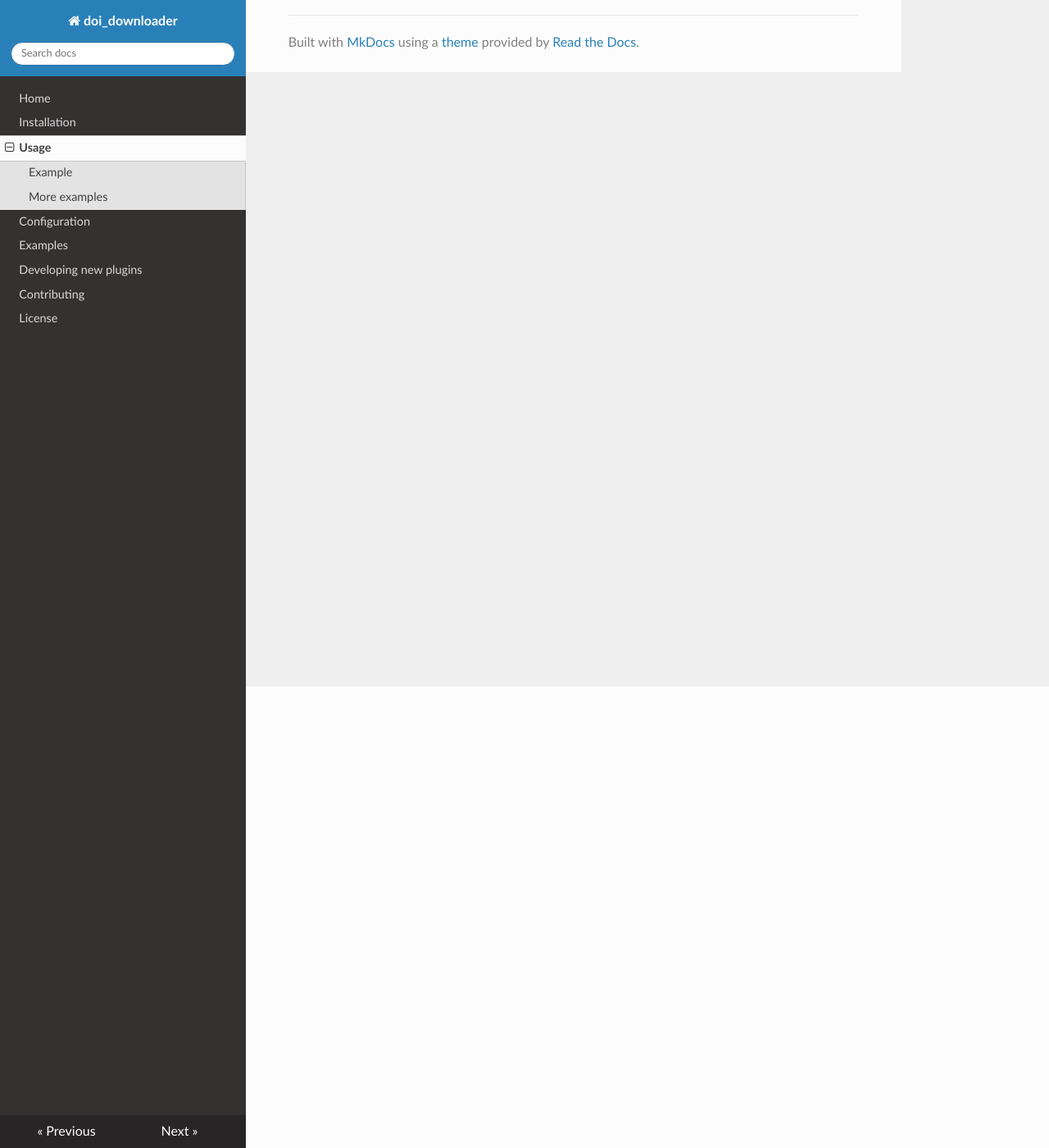
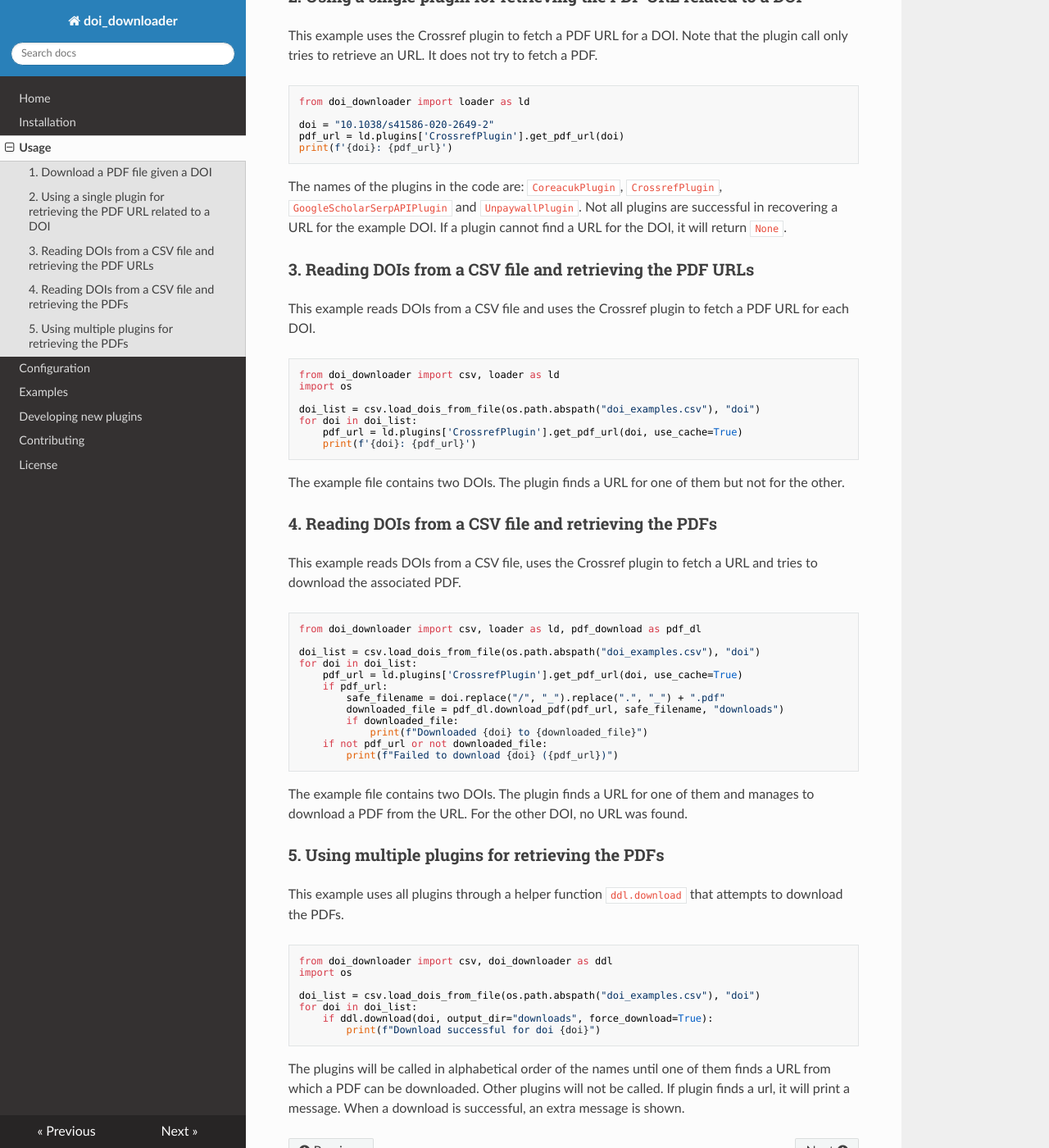
Before and after one commit to escience-tmsr/doi-downloader, an MkDocs documentation site: the page built from docs/usage.md, in a window 1280 px wide and 1400 px high, scrolled down 563 px. Shown: the whole window at 82% size. Built offline with MkDocs 1.6.1, drawn with Linux system fonts in a browser that asks for light colours; nearby versions of some CDN libraries; some of the changed text lies outside the part shown.

Commit message:
rewritten docs phase 2

````diff
--- a/docs/examples.md
+++ b/docs/examples.md
@@ -14,7 +14,8 @@ print(f'{doi}: {pdf_url}')
 ```
 
 The names of the plugins in the code are: `CoreacukPlugin`, `CrossrefPlugin`, `GoogleScholarSerpAPIPlugin` and
-`UnpaywallPlugin`. Not all plugins are successful in recovering a URL for the example DOI.
+`UnpaywallPlugin`. Not all plugins are successful in recovering a URL for the example DOI. If a plugin cannot
+find an URL for the DOI, it will return `None`.
 
 ### Reading DOIs from a CSV file and retrieving the PDF URLs
 
@@ -30,9 +31,12 @@ for doi in doi_list:
     print(f'{doi}: {pdf_url}')
 ```
 
+The example file contains two DOIs. The plugin finds a URL for one of them but not for the other.
+
 ###  Reading DOIs from a CSV file and retrieving the PDFs
 
-This example reads DOIs from a CSV file, uses the Crossref plugin to fetch a PDF URL and tries to download the associated PDF.
+This example reads DOIs from a CSV file, uses the Crossref plugin to fetch a PDF URL and tries to download the
+associated PDF.
 
 ```python
 from doi_downloader import csv, loader as ld, pdf_download as pdf_dl
@@ -49,6 +53,9 @@ for doi in doi_list:
         print(f"Failed to download {doi} ({pdf_url})")
 ```
 
+The example file contains two DOIs. The plugin finds a URL for one of them and manages to download a PDF from the URL.
+For the other DOI, no URL was found.
+
 ### Using multiple plugins for retrieving the PDFs
 
 This example uses all plugins through a helper function that attempts to download the PDFs.
@@ -59,5 +66,10 @@ import os
 
 doi_list = csv.load_dois_from_file(os.path.abspath("doi_examples.csv"), "doi")
 for doi in doi_list:
-    ddl.download(doi, output_dir="downloads", force_download=True)
+    if ddl.download(doi, output_dir="downloads", force_download=True):
+        print(f"Download successful for doi {doi}")
 ```
+
+The plugins will be called in alphabetical order of the names until one of them finds a URL from which a PDF can
+be downloaded. Other plugins will not be called. If plugin finds a url, it will print a message. When a download
+is successful, an extra message is shown.
--- a/docs/usage.md
+++ b/docs/usage.md
@@ -1,6 +1,8 @@
 ## Usage
 
-### Example
+This text contains five examples of how `doi_downloader` can be used.
+
+### 1. Download a PDF file given a DOI
 
 In this example, we try to download a PDF file given a DOI, from a Python program or a Jupyter notebook. We call the
 download function, which will iterate through all the available plugins and try to find a PDF URL for the given
@@ -14,6 +16,79 @@ doi = "10.1038/s41586-020-2649-2"
 ddl.download(doi, output_dir="downloads")
 ```
 
-### More examples
+The download function will return the location of the downloaded PDF file, if the download was successful. In other
+cases, the download will return `False`.
 
-See [Examples](examples.md) for more examples of how to use the `doi_downloader` package.
+### 2. Using a single plugin for retrieving the PDF URL related to a DOI
+
+This example uses the Crossref plugin to fetch a PDF URL for a DOI. Note that the plugin call only tries to retrieve an URL.
+It does not try to fetch a PDF.
+
+```python
+from doi_downloader import loader as ld
+
+doi = "10.1038/s41586-020-2649-2"
+pdf_url = ld.plugins['CrossrefPlugin'].get_pdf_url(doi)
+print(f'{doi}: {pdf_url}')
+```
+
+The names of the plugins in the code are: `CoreacukPlugin`, `CrossrefPlugin`, `GoogleScholarSerpAPIPlugin` and
+`UnpaywallPlugin`. Not all plugins are successful in recovering a URL for the example DOI. If a plugin cannot
+find a URL for the DOI, it will return `None`.
+
+### 3. Reading DOIs from a CSV file and retrieving the PDF URLs
+
+This example reads DOIs from a CSV file and uses the Crossref plugin to fetch a PDF URL for each DOI.
+
+```python
+from doi_downloader import csv, loader as ld
+import os
+
+doi_list = csv.load_dois_from_file(os.path.abspath("doi_examples.csv"), "doi")
+for doi in doi_list:
+    pdf_url = ld.plugins['CrossrefPlugin'].get_pdf_url(doi, use_cache=True)
+    print(f'{doi}: {pdf_url}')
+```
+
+The example file contains two DOIs. The plugin finds a URL for one of them but not for the other.
+
+### 4. Reading DOIs from a CSV file and retrieving the PDFs
+
+This example reads DOIs from a CSV file, uses the Crossref plugin to fetch a URL and tries to download the
+associated PDF.
+
+```python
+from doi_downloader import csv, loader as ld, pdf_download as pdf_dl
+
+doi_list = csv.load_dois_from_file(os.path.abspath("doi_examples.csv"), "doi")
+for doi in doi_list:
+    pdf_url = ld.plugins['CrossrefPlugin'].get_pdf_url(doi, use_cache=True)
+    if pdf_url:
+        safe_filename = doi.replace("/", "_").replace(".", "_") + ".pdf"
+        downloaded_file = pdf_dl.download_pdf(pdf_url, safe_filename, "downloads")
+        if downloaded_file:
+            print(f"Downloaded {doi} to {downloaded_file}")
+    if not pdf_url or not downloaded_file:
+        print(f"Failed to download {doi} ({pdf_url})")
+```
+
+The example file contains two DOIs. The plugin finds a URL for one of them and manages to download a PDF from the URL.
+For the other DOI, no URL was found.
+
+### 5. Using multiple plugins for retrieving the PDFs
+
+This example uses all plugins through a helper function `ddl.download` that attempts to download the PDFs.
+
+```python
+from doi_downloader import csv, doi_downloader as ddl
+import os
+
+doi_list = csv.load_dois_from_file(os.path.abspath("doi_examples.csv"), "doi")
+for doi in doi_list:
+    if ddl.download(doi, output_dir="downloads", force_download=True):
+        print(f"Download successful for doi {doi}")
+```
+
+The plugins will be called in alphabetical order of the names until one of them finds a URL from which a PDF can
+be downloaded. Other plugins will not be called. If plugin finds a url, it will print a message. When a download
+is successful, an extra message is shown.
````
Also changed, not shown: docs/configuration.md (+3 -3 lines), docs/index.md (+4 -3 lines), 1 other file.
